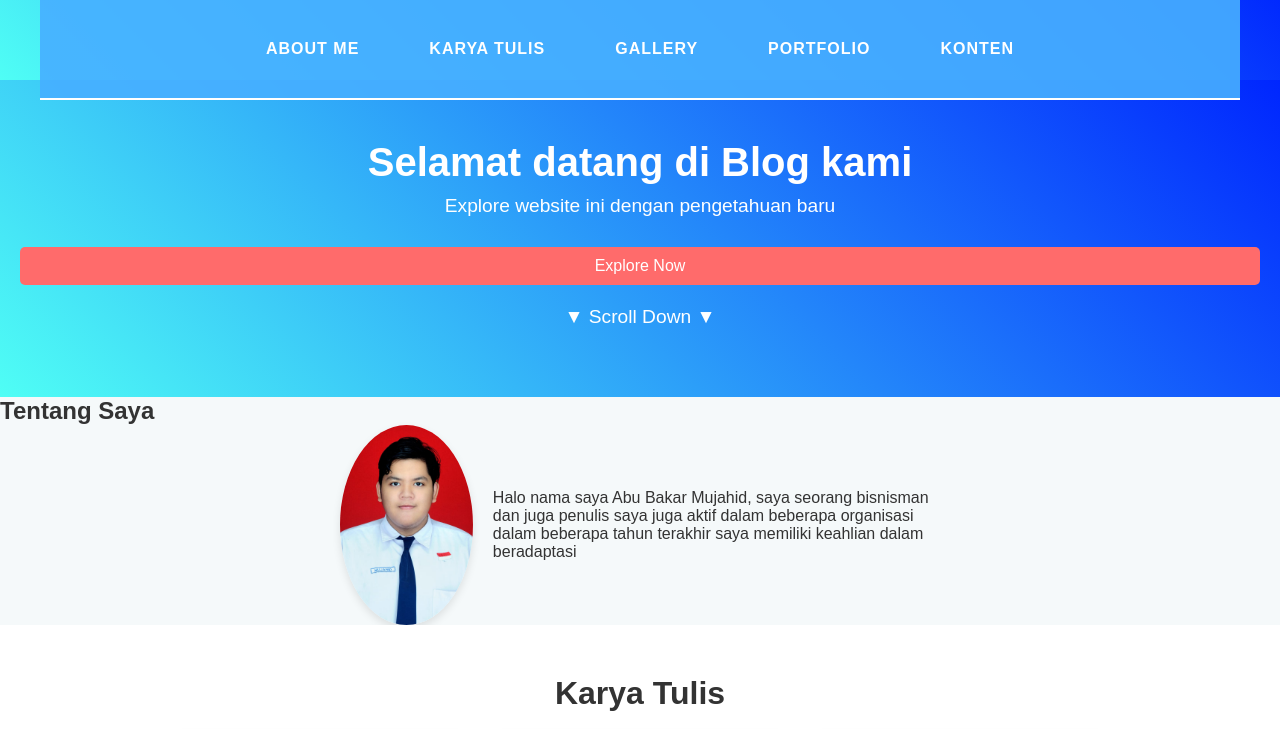
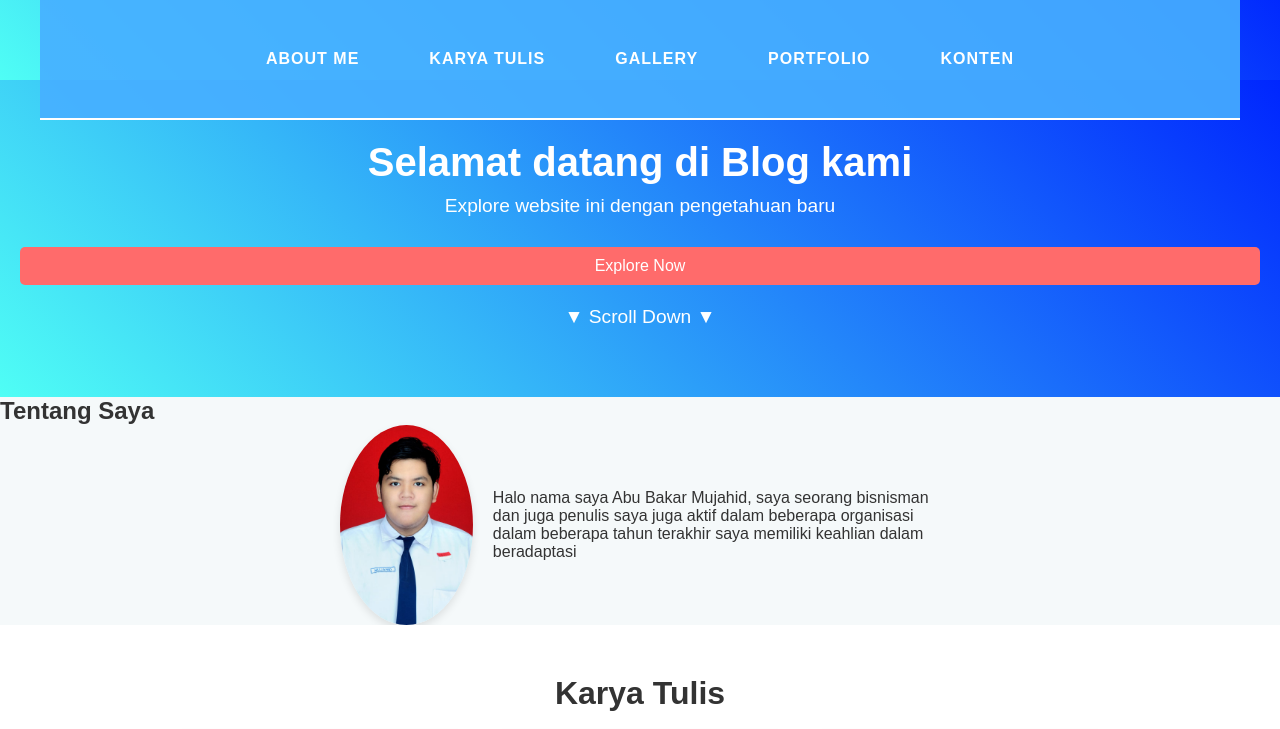
Before and after one commit to mujahid008-pixel/Cv-abu-bakar, a plain HTML site: page index.html in a window 1280 px wide. Shown: the top 729 px of the page. Drawn offline with Linux system fonts and the light colour scheme.

Commit message:
Update style.css

```diff
--- a/style.css
+++ b/style.css
@@ -80,7 +80,7 @@ body {
     transform: translateX(-50%);
     width: 100%;
     max-width: 1200px;
-    padding: 40px 0;
+    padding: 50px 0;
     background-color: #47afffe7;; /* Semi-transparent background */
     border-bottom: 2px solid #fff;
     z-index: 1000;
```
